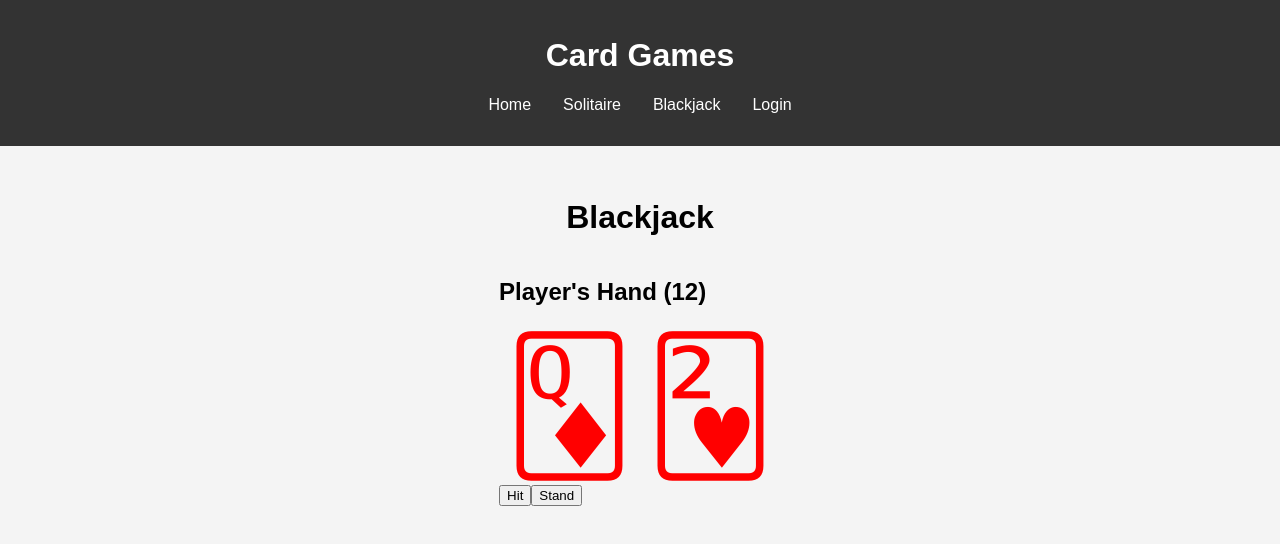
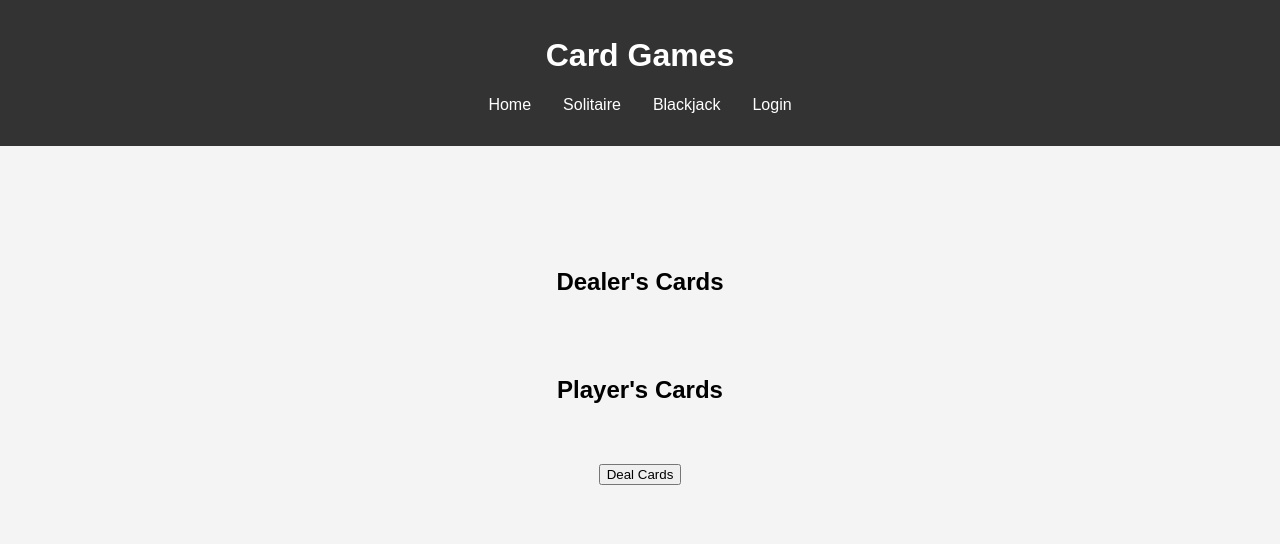
Before and after one commit to swysocki9089/card-game-361, a React (Vite) app in the folder Frontend/: page /blackjack in a window 1280 px wide. Shown: the top 544 px of the page. Built offline with nearby package versions, Linux system fonts and the light colour scheme.

Commit message:
added base layout for player and dealer cards in blackjack

```diff
--- a/Frontend/src/components/Blackjack.jsx
+++ b/Frontend/src/components/Blackjack.jsx
@@ -1,203 +1,49 @@
-//Many sections adapted by bgreiner2 from the Solitaire.jsx file authored by TheDevChuck
-import React, { useReducer, useCallback, useEffect } from 'react';
-import createDeck from '../utils/deck';
-import shuffleDeck from '../utils/shuffle';
-import getCardUnicode from '../utils/cardUnicode';
+import React, { useState } from 'react';
+import BlackjackCard from '../utils/blackjackCard';
+import './blackjack.css';
 
-// Initial game state
-const initialState = {
-    deck: [], // The shuffled deck of cards
-    playerHand: [], // Player's hand
-    playerScore: 0, // Player's score
-    dealerHand: [], // Dealer's hand
-    dealerScore: 0, // Dealer's score
-    gameStatus: 'NOT_STARTED' // Status of the game ('NOT_STARTED', 'IN_PROGRESS', 'PLAYER_WINS', 'DEALER_WINS', 'TIE')
-};
+const Blackjack = () => {
+    const [dealerCards, setDealerCards] = useState([]);
+    const [playerCards, setPlayerCards] = useState([]);
 
-// Reducer function to handle game state transitions
-const blackjackReducer = (state, action) => {
-    switch (action.type) {
-        case 'INITIALIZE_GAME': {
-            const deck = shuffleDeck(createDeck());
-            const playerHand = [deck.pop(), deck.pop()];
-            const dealerHand = [deck.pop(), deck.pop()];
+    const newCard = () => {
+        const suit = ['♠', '♣', '♥', '♦'][Math.floor(Math.random() * 4)];
+        const value = Math.floor(Math.random() * 13) + 1;
+        const displayValue = value === 1 ? 'A' : value > 10 ? ['J', 'Q', 'K'][value - 11] : value;
+        return {
+            suit,
+            value: displayValue,
+            isFlipped: true
+        };
+    };
 
-            return {
-                ...state,
-                deck,
-                playerHand,
-                playerScore: calculateScore(playerHand),
-                dealerHand,
-                dealerScore: calculateScore(dealerHand),
-                gameStatus: 'IN_PROGRESS'
-            };
-        }
+    const dealCards = () => {
+        const newDealerCards = [newCard(), { ...newCard(), isFlipped: false }];
+        const newPlayerCards = [newCard(), newCard()];
 
-        //Player chooses the 'Hit' button to draw another card to add to their score
-        case 'PLAYER_HIT': {
-            const newDeck = [...state.deck];
-            const playerHand = [...state.playerHand, newDeck.pop()];
-            const playerScore = calculateScore(playerHand);
-
-            if (playerScore > 21) {
-                return {
-                    ...state,
-                    deck: newDeck,
-                    playerHand,
-                    playerScore,
-                    gameStatus: 'DEALER_WINS'
-                };
-            }
-
-            return {
-                ...state,
-                deck: newDeck,
-                playerHand,
-                playerScore
-            };
-        }
-
-        //Player chooses the 'Stand' button to make no move
-        case 'PLAYER_STAND': {
-            return {
-                ...state,
-                gameStatus: 'DEALER_TURN'
-            };
-        }
-        case 'DEALER_TURN': {
-            let { dealerHand, deck } = state;
-            let dealerScore = calculateScore(dealerHand);
-
-            //dealer must continue to draw cards until their score is 17 or greater
-            while (dealerScore < 17) {
-                dealerHand = [...dealerHand, deck.pop()];
-                dealerScore = calculateScore(dealerHand);
-            }
-
-            let gameStatus;
-            if (dealerScore > 21 || state.playerScore > dealerScore) {
-                gameStatus = 'PLAYER_WINS';
-            } else if (state.playerScore < dealerScore) {
-                gameStatus = 'DEALER_WINS';
-            } else {
-                gameStatus = 'TIE';
-            }
-
-            return {
-                ...state,
-                dealerHand,
-                dealerScore,
-                gameStatus
-            };
-        }
-        default:
-            return state;
-    }
-};
-
-// Utility function to calculate the score of a hand
-const calculateScore = (hand) => {
-    let total = 0;
-    let aces = 0;
-
-    hand.forEach((card) => {
-        if (card.value === 'A') {
-            aces += 1;
-            total += 11;
-        } else if (['K', 'Q', 'J'].includes(card.value)) {
-            total += 10;
-        } else {
-            total += parseInt(card.value, 10);
-        }
-    });
-
-    //if an ace would put the total at over 21, then the value of the ace becomes 1 rather than 11
-    while (total > 21 && aces > 0) {
-        total -= 10;
-        aces -= 1;
-    }
-
-    return total;
-};
-
-//Card component to use the unicode for card icons rather than just a symbol and number
-const Card = ({ card }) => {
-    if (!card) return null;
-
-    const unicodeCard = getCardUnicode(card.value, card.suit);
-
-    // Inline styles for card rendering
-    const cardStyle = {
-        fontSize: '8em', // Adjust size
-        margin: '5px',    // Add spacing between cards
-        display: 'inline-block', // Ensure cards are displayed inline
-        textAlign: 'center', // Center align text
-        color: card.suit === '♥' || card.suit === '♦' ? 'red' : 'black', // Updates color of card symbols to match suit
+        setDealerCards(newDealerCards);
+        setPlayerCards(newPlayerCards);
     };
 
     return (
-        <span
-            style={cardStyle}
-            role="img"
-            aria-label={`${card.value} of ${card.suit}`}
-        >
-            {String.fromCodePoint(parseInt(unicodeCard.replace('\\u{', '').replace('}', ''), 16))}
-        </span>
-    );
-};
-
-// Main Blackjack component
-const Blackjack = () => {
-    const [state, dispatch] = useReducer(blackjackReducer, initialState);
-
-    const initializeGame = useCallback(() => {
-        dispatch({ type: 'INITIALIZE_GAME' });
-    }, []);
-
-    const playerHit = () => {
-        dispatch({ type: 'PLAYER_HIT' });
-    };
-
-    const playerStand = () => {
-        dispatch({ type: 'PLAYER_STAND' });
-        setTimeout(() => dispatch({ type: 'DEALER_TURN' }), 1000);
-    };
-
-    useEffect(() => {
-        initializeGame();
-    }, [initializeGame]);
-
-    return (
-        <div className="blackjack-container">
-            <h1>Blackjack</h1>
-
-            <div className="game-area">
-                {state.gameStatus === 'NOT_STARTED' && (
-                    <button className="start-button" onClick={initializeGame}>Start Game</button>
-                )}
-
-                {state.gameStatus === 'IN_PROGRESS' && (
-                    <div className="player-area">
-                        <h2>Player's Hand ({state.playerScore})</h2>
-                        <div className="cards">{state.playerHand.map((card, i) => (<Card key={i} card={card} />))}</div>
-                        <div className="actions">
-                            <button className="hit-button" onClick={playerHit}>Hit</button>
-                            <button className="stand-button" onClick={playerStand}>Stand</button>
-                        </div>
-                    </div>
-                )}
-
-                {(state.gameStatus === 'PLAYER_WINS' ||
-                    state.gameStatus === 'DEALER_WINS' ||
-                    state.gameStatus === 'TIE') && (
-                    <div className="results-area">
-                        <h2>Game Over: {state.gameStatus.replace('_', ' ')}</h2>
-                        <h3>Dealer's Hand ({state.dealerScore})</h3>
-                        <div className="cards">{state.dealerHand.map((card, i) => (<Card key={i} card={card} />))}</div>
-                        <button className="restart-button" onClick={initializeGame}>Play Again</button>
-                    </div>
-                )}
+        <div className="blackjack-game centered">
+            <div className="dealer-area">
+                <h2>Dealer's Cards</h2>
+                <div className="cards">
+                    {dealerCards.map((card, index) => (
+                        <BlackjackCard key={index} card={card} />
+                    ))}
+                </div>
             </div>
+            <div className="player-area">
+                <h2>Player's Cards</h2>
+                <div className="cards">
+                    {playerCards.map((card, index) => (
+                        <BlackjackCard key={index} card={card} />
+                    ))}
+                </div>
+            </div>
+            <button onClick={dealCards}>Deal Cards</button>
         </div>
     );
 };
--- /dev/null
+++ b/Frontend/src/components/blackjack.css
@@ -0,0 +1,28 @@
+.centered {
+    display: flex;
+    flex-direction: column;
+    align-items: center;
+    justify-content: center;
+    text-align: center;
+    margin-top: 50px;
+}
+
+.blackjack-game {
+    display: flex;
+    flex-direction: column;
+    align-items: center;
+}
+
+.dealer-area, .player-area {
+    margin: 20px 0;
+}
+
+.cards {
+    display: flex;
+    justify-content: center;
+    margin-top: 10px;
+}
+
+button {
+    margin-top: 20px;
+}
--- /dev/null
+++ b/Frontend/src/utils/blackjackCard.jsx
@@ -0,0 +1,19 @@
+import React from 'react';
+
+/**
+ * BlackjackCard component represents a single card in the Blackjack game.
+ * @param {Object} props - The properties object.
+ * @param {Object} props.card - The card object.
+ * @returns {JSX.Element} The rendered card component.
+ */
+const BlackjackCard = ({ card }) => {
+    const isRedSuit = card.suit === '♥' || card.suit === '♦';
+
+    return (
+        <div className={`card ${card.isFlipped ? 'flipped' : ''} ${card.isFlipped && isRedSuit ? 'red' : ''}`}>
+            {card.isFlipped ? `${card.value}${card.suit}` : '🂠'}
+        </div>
+    );
+};
+
+export default BlackjackCard;
```
